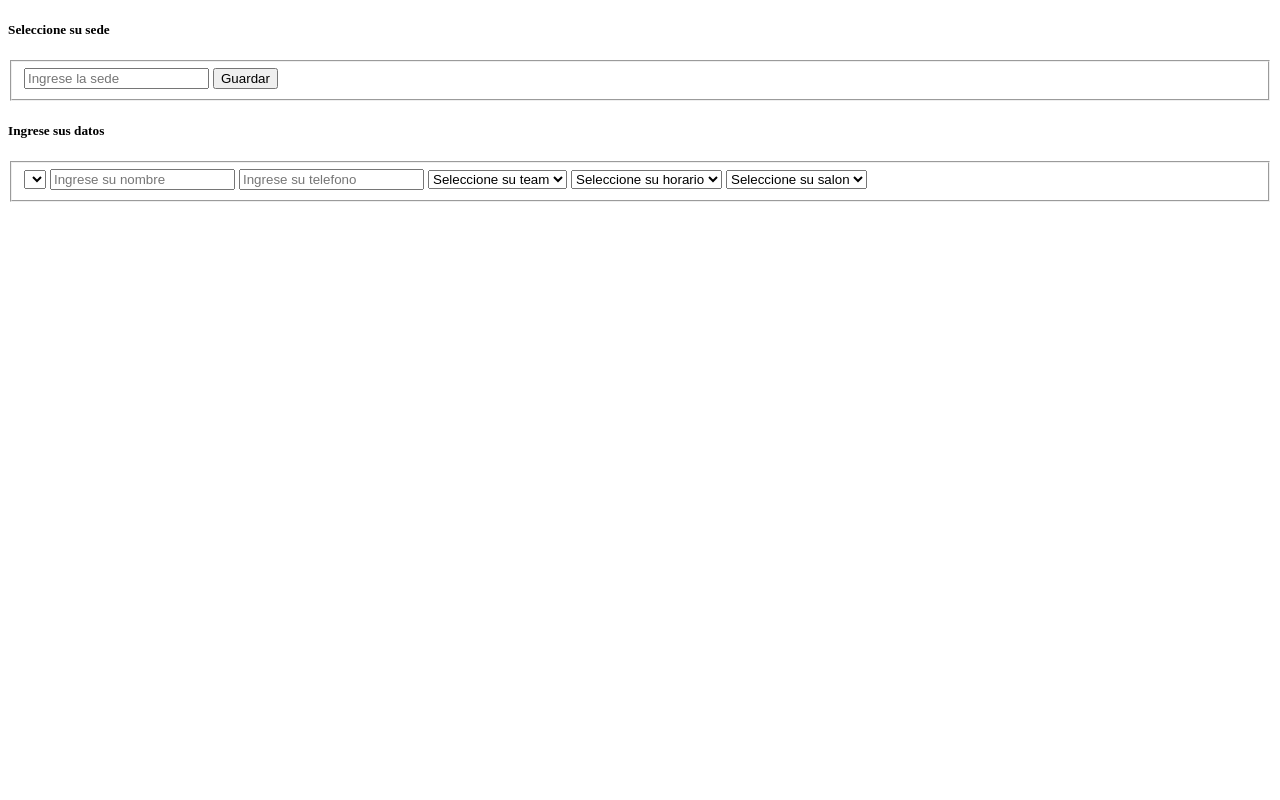
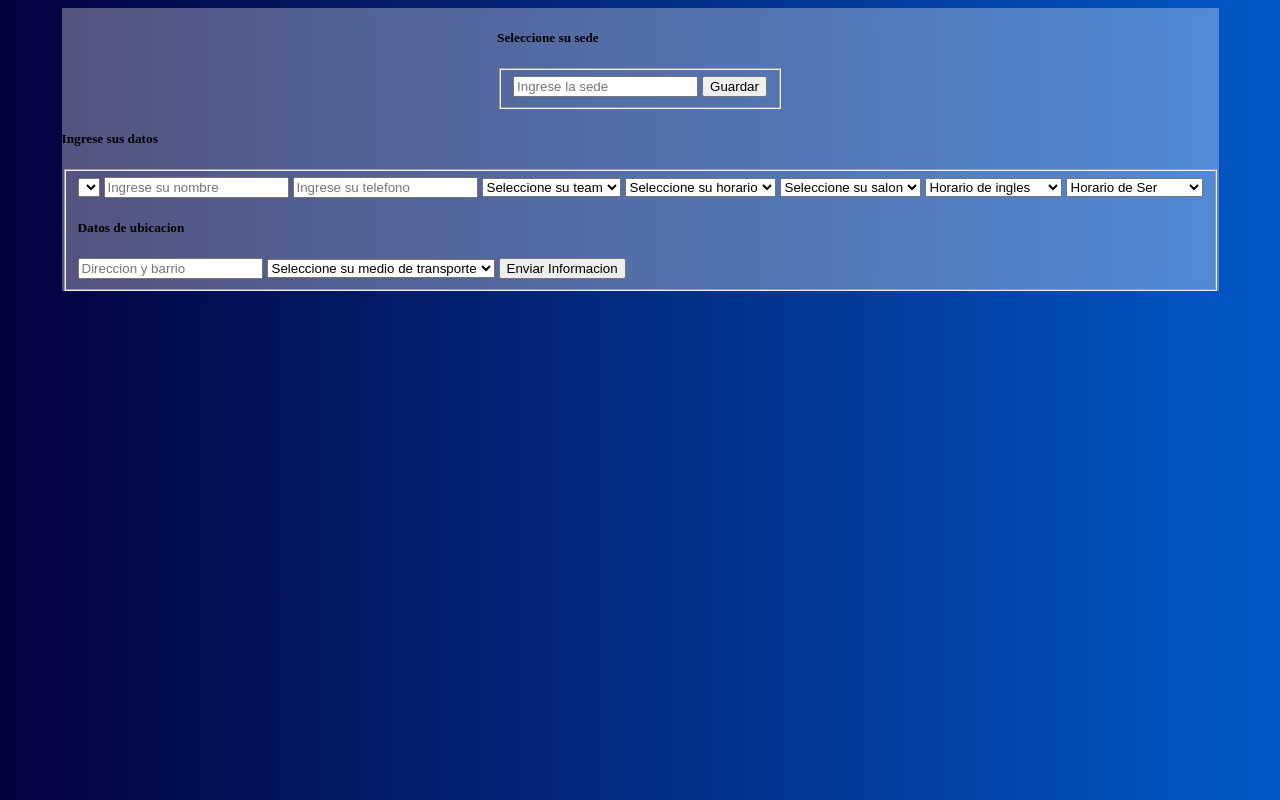
Before and after one commit to Junicuaaa/Taller3JS, a plain HTML site: page index.html in a window 1280 px wide. Drawn offline with Linux system fonts and the light colour scheme.

Commit message:
feat: :art:

```diff
--- a/index.html
+++ b/index.html
@@ -1,12 +1,15 @@
 <!DOCTYPE html>
 <html lang="en">
+
 <head>
     <meta charset="UTF-8">
     <meta http-equiv="X-UA-Compatible" content="IE=edge">
     <meta name="viewport" content="width=device-width, initial-scale=1.0">
-<!--     <link href="https://cdn.jsdelivr.net/npm/bootstrap@5.3.0-alpha1/dist/css/bootstrap.min.css" rel="stylesheet" integrity="sha384-GLhlTQ8iRABdZLl6O3oVMWSktQOp6b7In1Zl3/Jr59b6EGGoI1aFkw7cmDA6j6gD" crossorigin="anonymous">-->
+    <link rel="stylesheet" href="styles.css">
+    <!--     <link href="https://cdn.jsdelivr.net/npm/bootstrap@5.3.0-alpha1/dist/css/bootstrap.min.css" rel="stylesheet" integrity="sha384-GLhlTQ8iRABdZLl6O3oVMWSktQOp6b7In1Zl3/Jr59b6EGGoI1aFkw7cmDA6j6gD" crossorigin="anonymous">-->
     <title>Document</title>
 </head>
+
 <body>
     <article>
         <form id="form1">
@@ -38,11 +41,31 @@
                     <option value="salon_2">Apollo</option>
                     <option value="salon_3">Sputnik</option>
                 </select>
+                <select name="ingles" id="horarioingles">
+                    <option>Horario de ingles</option>
+                    <option value="ingles_1">9:15am - 10:00am</option>
+                    <option value="ingles_2">10:00am - 11:00am</option>
+                </select>
+                <select name="ser" id="horarioser">
+                    <option>Horario de Ser</option>
+                    <option value="ser_1">8:15am - 9:00am</option>
+                    <option value="ser_2">11:00am - 12:00am</option>
+                </select>
+                <h5>Datos de ubicacion</h5>
+                <input type="text" placeholder="Direccion y barrio">
+                <select name="transporte" id="transporte">
+                    <option value="">Seleccione su medio de transporte</option>
+                    <option value="moto">Moto</option>
+                    <option value="ruta">Ruta</option>
+                    <option value="incentivo">Colectivo</option>
+                    <option value="otro">Otro</option>
+                </select>
+                <button type="submit">Enviar Informacion</button>
             </fieldset>
-        </form>
     </article>
 
-<!--     <script src="https://cdn.jsdelivr.net/npm/bootstrap@5.3.0-alpha1/dist/js/bootstrap.bundle.min.js" integrity="sha384-w76AqPfDkMBDXo30jS1Sgez6pr3x5MlQ1ZAGC+nuZB+EYdgRZgiwxhTBTkF7CXvN" crossorigin="anonymous"></script>-->
+    <!--     <script src="https://cdn.jsdelivr.net/npm/bootstrap@5.3.0-alpha1/dist/js/bootstrap.bundle.min.js" integrity="sha384-w76AqPfDkMBDXo30jS1Sgez6pr3x5MlQ1ZAGC+nuZB+EYdgRZgiwxhTBTkF7CXvN" crossorigin="anonymous"></script>-->
     <script src="main.js"></script>
 </body>
+
 </html>
--- a/main.js
+++ b/main.js
@@ -4,6 +4,10 @@ const campus = {};
 const teamCamper = document.querySelector('#teamcamper');
 const horarioCamper = document.querySelector('#horariocamper');
 const salonCamper = document.querySelector('#saloncamper');
+const ingles = document.querySelector('#horarioingles');
+const ser = document.querySelector('#horarioser');
+let arr = [teamCamper, horarioCamper, salonCamper, ingles, ser];
+
 
 form1.addEventListener("submit", (e)=>{
     e.preventDefault();
@@ -20,15 +24,23 @@ const sedes = ()=>{
         ciudad.insertAdjacentHTML("beforeend", `<option value="${val}">${val}</option>`)
     }
 }
-teamCamper.addEventListener('change', (e) =>{
-    const team = e.target.value;
-    console.log(team)
+// teamCamper.addEventListener('change', (e) =>{
+//     const team = e.target.value;
+//     console.log(team)
+// });
+// horarioCamper.addEventListener('change', (e) =>{
+//     const horario = e.target.value;
+//     console.log(horario)
+// });
+// salonCamper.addEventListener('change', (e) =>{
+//     const salon = e.target.value;
+//     console.log(salon)
+// });
+
+arr.forEach(element => {
+    element.addEventListener('change', (e)=>{
+        let element = e.target.value;
+        console.log(element);
+        return element
+    })
 });
-horarioCamper.addEventListener('change', (e) =>{
-    const horario = e.target.value;
-    console.log(horario)
-});
-salonCamper.addEventListener('change', (e) =>{
-    const salon = e.target.value;
-    console.log(salon)
-});
--- /dev/null
+++ b/styles.scss
@@ -0,0 +1,15 @@
+body{
+    background: rgb(4,0,62);
+    background: linear-gradient(90deg, rgba(4,0,62,1) 0%, rgba(1,88,199,1) 100%);
+}
+
+article{
+    display: flex;
+    flex-direction: column;
+    justify-content: center;
+    align-items: center;
+    background-color: #ffffff51;
+    backdrop-filter: blur(0.5rem);
+    width: fit-content;
+    margin: auto;
+}
```
Also changed, not shown: profe.html (+1 -1 lines), styles.css (added), 1 other file.
